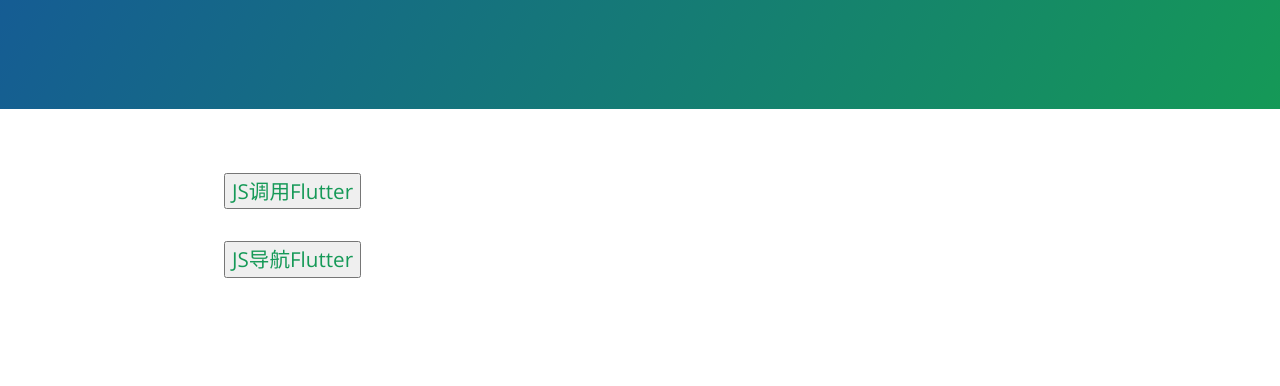
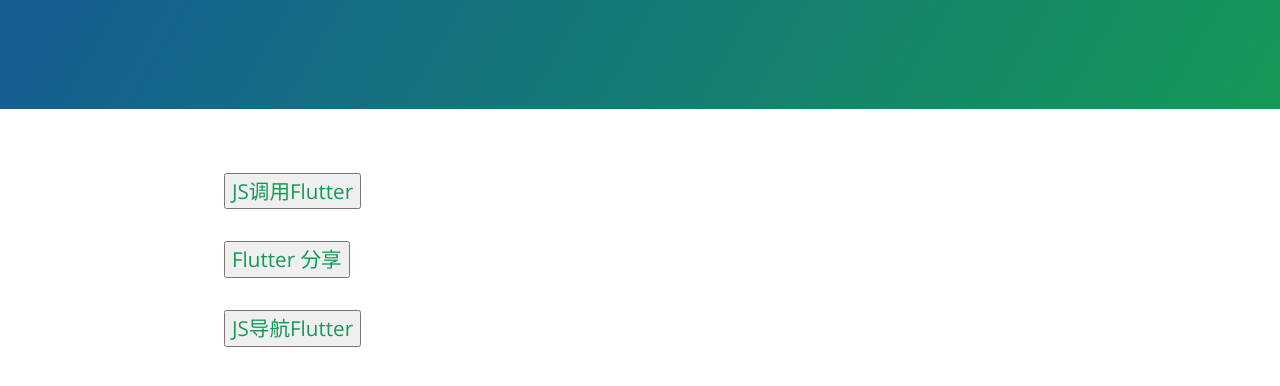
Before and after one commit to jiangyubao/jiangyubao.github.io, a plain HTML site: page index.html in a window 1280 px wide. Shown: the part 208-594 px from the top of the page. Drawn offline with nearby package versions, Linux system fonts and the light colour scheme.

Commit message:
增加分享接口

```diff
--- a/index.html
+++ b/index.html
@@ -13,6 +13,9 @@
     //JS调用Flutter注册的Toast对象：备注，这里没有返回值
     function JsCallFlutter() {
       Toast.postMessage("JS调用了Flutter");
+    }
+    function FlutterShareMesage() {
+      Share.postMessage("分享：https://wwww.baidu.com");
     }
     //JS触发测试导航
     function JsNavigateFlutter() {
@@ -44,6 +47,9 @@
       <button onclick="JsCallFlutter()">JS调用Flutter</button>
     </h3>
     <h3>
+      <button onclick="FlutterShareMesage()">Flutter 分享</button>
+    </h3>
+    <h3>
       <button onclick="JsNavigateFlutter()">JS导航Flutter</button>
     </h3>
   </section>
```
